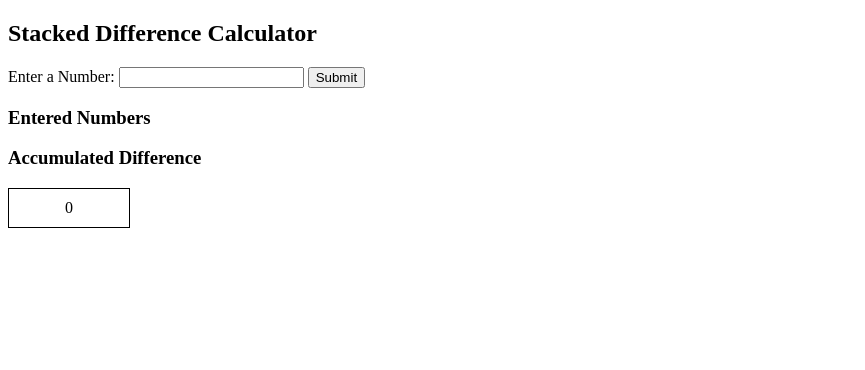
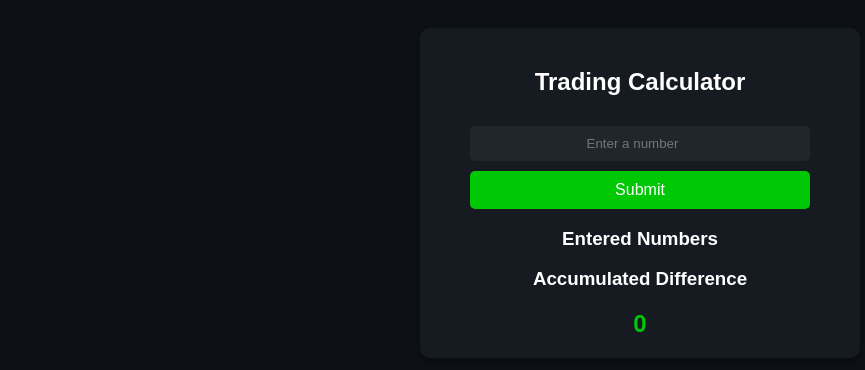
Before and after one commit to jk7360/calculator, a plain HTML site: page index.html in a window 1280 px wide. Shown: the whole page, without its empty margins (0-865 px from the left). Drawn offline with Linux system fonts and the light colour scheme.

Commit message:
Update index.html to have desgin

```diff
--- a/index.html
+++ b/index.html
@@ -4,18 +4,76 @@
     <meta charset="UTF-8">
     <meta name="viewport" content="width=device-width, initial-scale=1.0">
     <title>Stacked Difference Calculator</title>
+    <style>
+        body {
+            font-family: Arial, sans-serif;
+            background-color: #0d1117;
+            color: #ffffff;
+            text-align: center;
+            padding: 20px;
+        }
+        .container {
+            max-width: 400px;
+            margin: auto;
+            background-color: #161b22;
+            padding: 20px;
+            border-radius: 10px;
+            box-shadow: 0px 4px 6px rgba(0, 0, 0, 0.3);
+        }
+        input {
+            width: 80%;
+            padding: 10px;
+            margin: 10px 0;
+            border-radius: 5px;
+            border: none;
+            background-color: #21262d;
+            color: white;
+            text-align: center;
+        }
+        button {
+            width: 85%;
+            padding: 10px;
+            background-color: #00c805;
+            border: none;
+            border-radius: 5px;
+            color: white;
+            font-size: 16px;
+            cursor: pointer;
+        }
+        button:hover {
+            background-color: #009b04;
+        }
+        .number-list {
+            text-align: left;
+            padding: 0;
+        }
+        .number-list li {
+            list-style: none;
+            background-color: #21262d;
+            padding: 10px;
+            margin: 5px 0;
+            border-radius: 5px;
+        }
+        .difference-box {
+            margin-top: 20px;
+            font-size: 24px;
+            font-weight: bold;
+            color: #00c805;
+        }
+    </style>
 </head>
 <body>
-    <h2>Stacked Difference Calculator</h2>
-    <label for="numberInput">Enter a Number:</label>
-    <input type="number" id="numberInput" step="any">
-    <button onclick="addNumber()">Submit</button>
+    <div class="container">
+        <h2>Trading Calculator</h2>
+        <input type="number" id="numberInput" step="any" placeholder="Enter a number">
+        <button onclick="addNumber()">Submit</button>
 
-    <h3>Entered Numbers</h3>
-    <ul id="numberList"></ul>
+        <h3>Entered Numbers</h3>
+        <ul id="numberList" class="number-list"></ul>
 
-    <h3>Accumulated Difference</h3>
-    <div id="differenceBox" style="border: 1px solid black; padding: 10px; width: 100px; text-align: center;">0</div>
+        <h3>Accumulated Difference</h3>
+        <div id="differenceBox" class="difference-box">0</div>
+    </div>
 
     <script>
         let numbers = JSON.parse(localStorage.getItem("storedNumbers")) || [];
```
